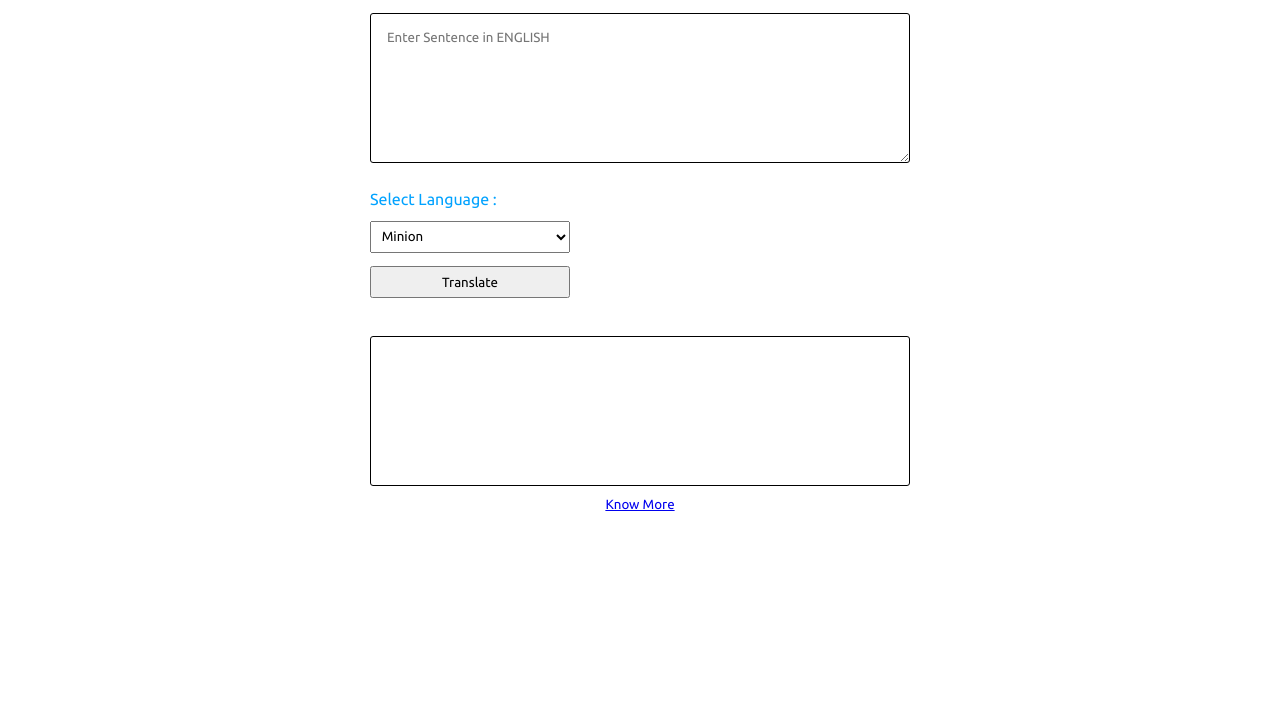
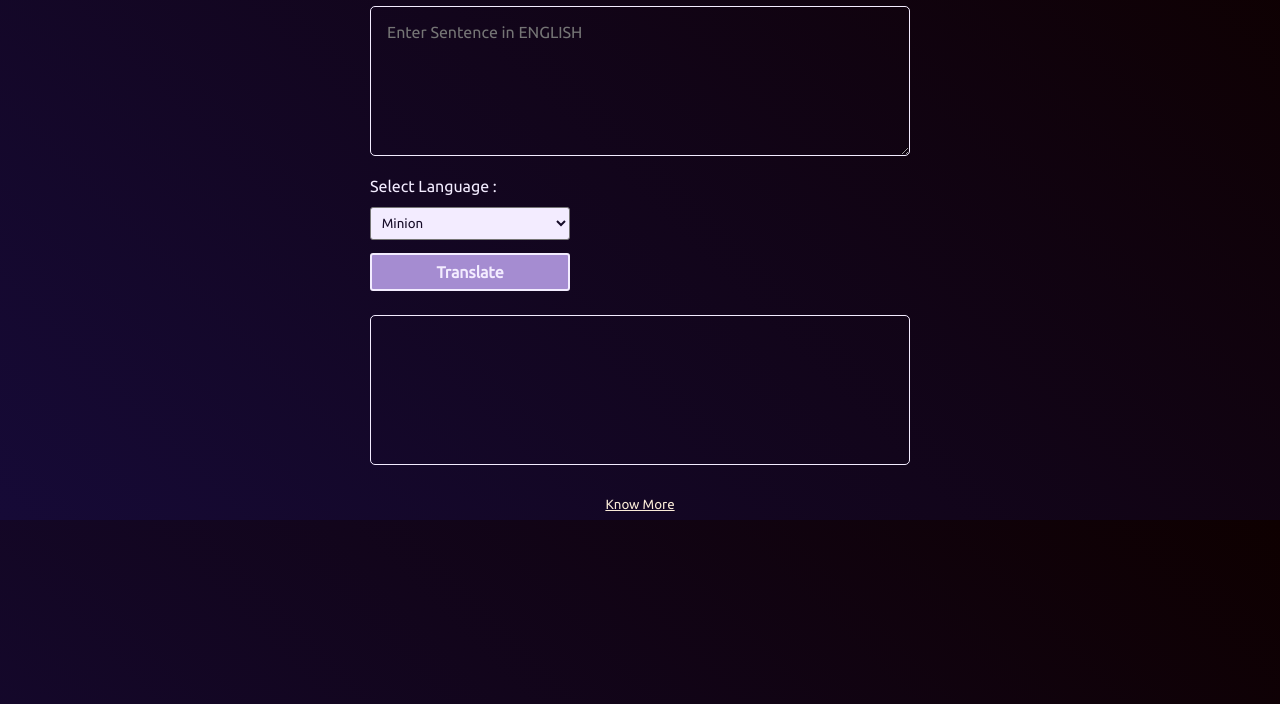
Before and after one commit to Jitendra1mp4/Banana-translate, a plain HTML site: page index.html in a window 1280 px wide. Shown: the part 96-800 px from the top of the page. Drawn offline with Linux system fonts and the light colour scheme.

Commit message:
style : added colors

```diff
--- a/style.css
+++ b/style.css
@@ -1,8 +1,9 @@
 @import url('https://fonts.googleapis.com/css2?family=Ubuntu&display=swap');
 
 :root {
-  --color-primary: rgb(0, 162, 255);
-  --color-secondary: rgb(254, 220, 255);
+  --color-primary: rgb(165, 140, 209);
+  --color-primary-dark: rgb(22, 12, 40);
+  --color-primary-light: rgb(243, 236, 255);
   --standard-width : 600px ;
   --standard-min-width : 280px ;
   }
@@ -16,6 +17,7 @@
 
 body{
   width: 100vw;
+  background: linear-gradient(45deg,rgb(22, 10, 55),rgb(14, 0, 0));
   color : var(--color-primary) ;
 }
 main {
@@ -47,14 +49,17 @@ select, button{
   margin: .8rem 0;
   padding: .5em;
   min-width: 200px;
+  border-radius: 3px;
 }
 textarea, .div-output,.control-container{
   width: 90% ;
   display: block;
-  border: 1px solid black;
+  border: 1px solid var(--color-primary-light);
   height: 150px ;
-  border-radius: 3px;
+  border-radius: 5px;
   padding: 1rem;
+  background-color: inherit;
+  color :var(--color-primary-light)
 }
 
 .control-container{
@@ -62,3 +67,25 @@ textarea, .div-output,.control-container{
   padding: unset;
   padding-top: 1em;
 }
+
+.btn-primary{
+  background-color: var(--color-primary);
+  border : 2px solid var(--color-primary-light) ;
+  color : var(--color-primary-light);
+  font-weight: bold;
+  font-size: 1em;
+}
+textarea, .div-output{
+  font-size: medium;
+}
+a,select{
+  color:var(--color-primary-dark);
+  background-color:var(--color-primary-light);
+}
+
+a {
+  display: block;
+  padding-top: 2em;
+  color: antiquewhite;
+  background-color: unset;
+}
```
